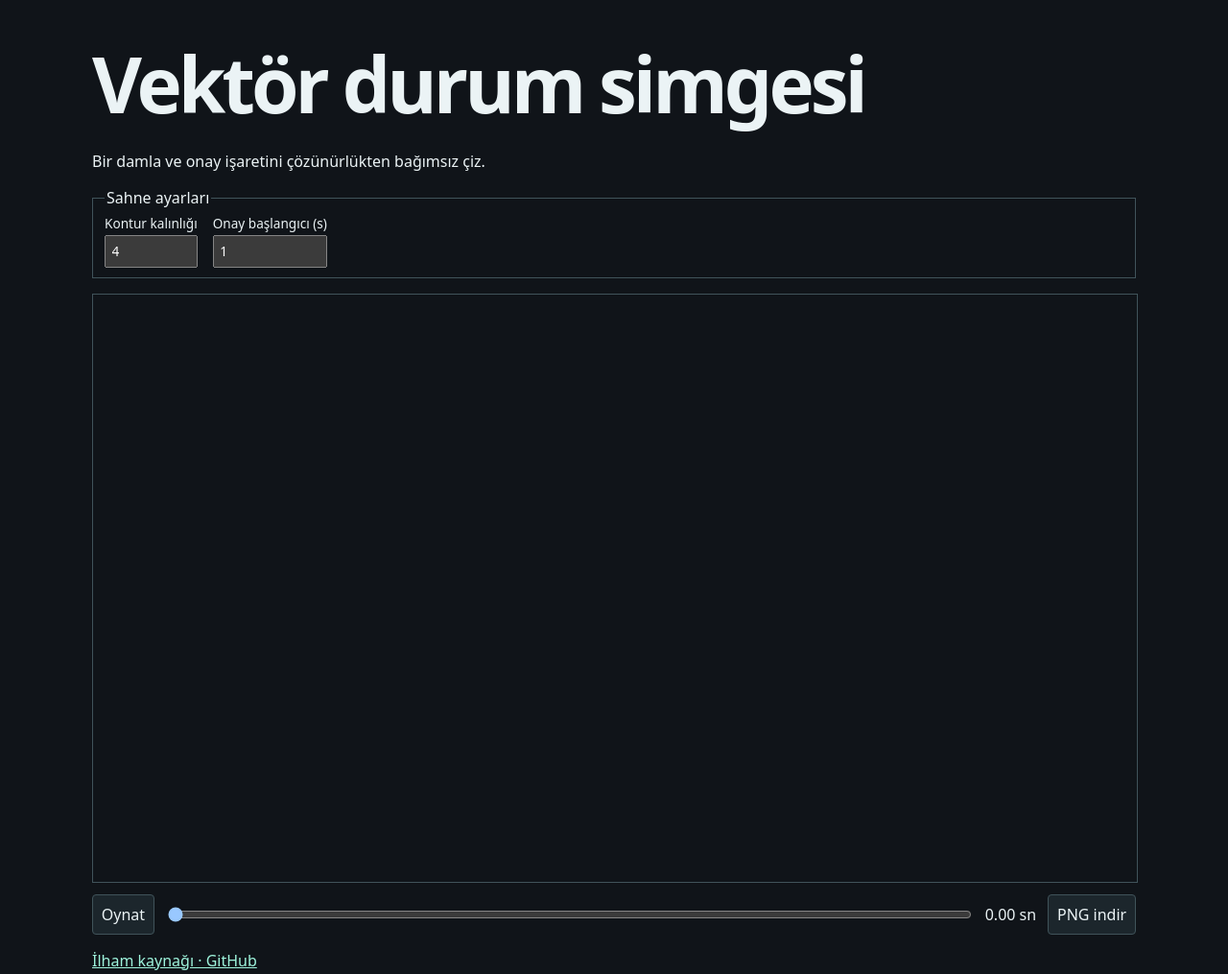
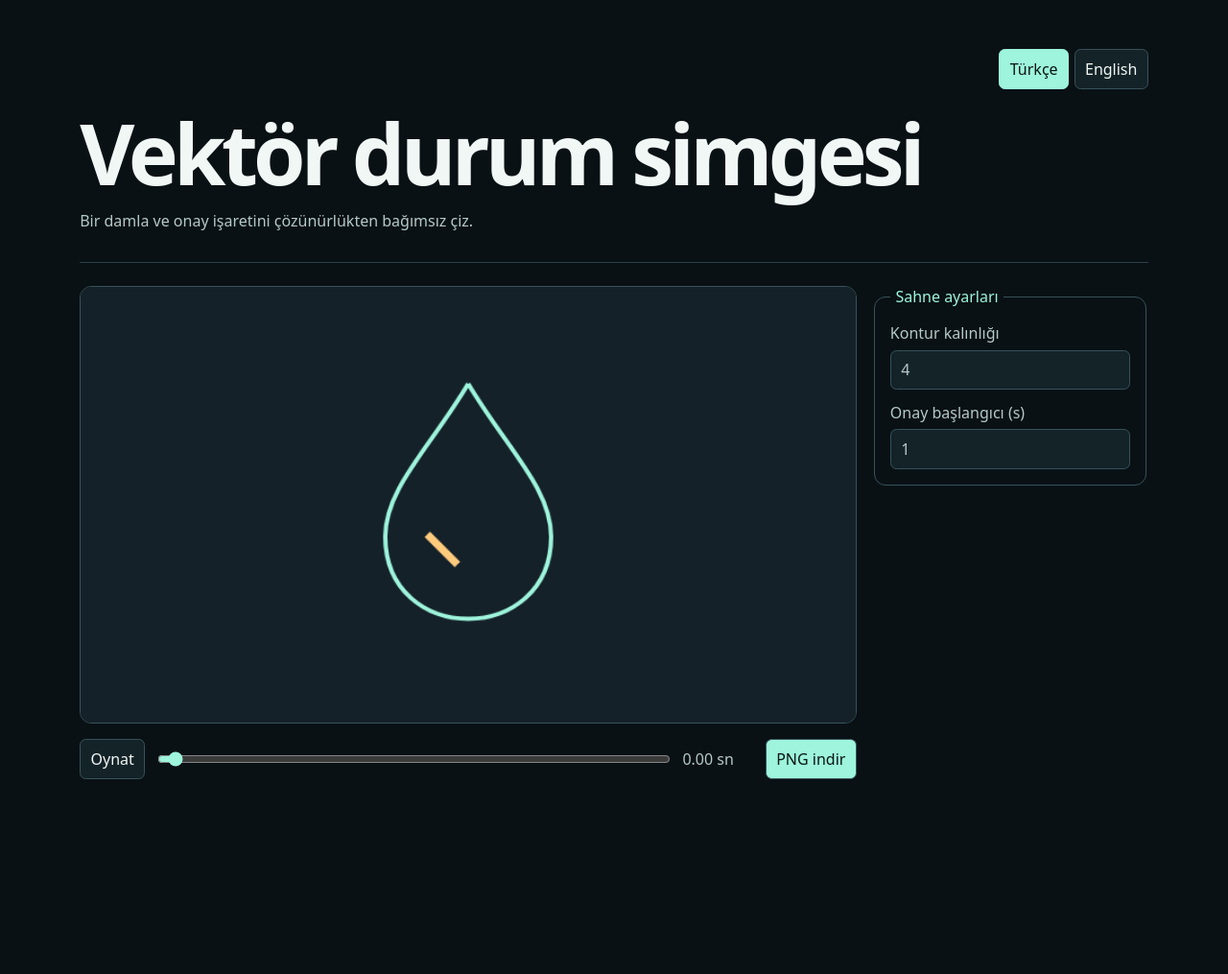
Before and after one commit to omerbek/water-drop-icon, a plain HTML site: page index.html in a window 1280 px wide. Shown: the whole page at 96% size. After the commit the page ends 879 px from the top, so only its background shows below. Drawn offline with Linux system fonts and the light colour scheme.

Commit message:
Add bilingual visual interface and documentation

```diff
--- a/index.html
+++ b/index.html
@@ -5,31 +5,41 @@
 <meta name="viewport" content="width=device-width, initial-scale=1">
 <title>Vektör durum simgesi</title>
 <style>
-:root {color-scheme: dark; font: 16px system-ui; background: #101419; color: #ebf3f5;}
-body {margin: 0 auto; max-width: 68rem; padding: 2rem 1.25rem;}
-h1 {font-size: clamp(2.5rem, 9vw, 5rem); margin: 0; letter-spacing: -.05em;}
-canvas {display: block; width: 100%; height: auto; border: 1px solid #40535a;}
-.controls {display: flex; align-items: center; gap: .75rem; margin-top: .75rem;}
-input {flex: 1; min-width: 4rem;}
-button {font: inherit; color: inherit; border: 1px solid #40535a; background: #1c262c; border-radius: .25rem; padding: .55rem; text-align: left; cursor: pointer;}
-a {color: #9ef4dc;}
-fieldset {display:flex; flex-wrap:wrap; gap:.75rem 1rem; margin:0 0 1rem; border:1px solid #40535a;}
-fieldset label {display:flex; flex-direction:column; gap:.2rem; font-size:.85rem;}
-fieldset input {font:inherit; max-width:15rem; padding:.35rem;}
-.controls {flex-wrap:wrap;}
+:root { color-scheme: dark; font: 16px system-ui,sans-serif; background: #091115; color: #f1f7f5; }
+* { box-sizing: border-box; }
+body { margin: 0 auto; max-width: 76rem; padding: clamp(1rem,4vw,4rem); }
+header { position: relative; padding-block: 4rem 2rem; border-bottom: 1px solid #2b4146; margin-bottom: 1.5rem; }
+h1 { margin: 0; font-size: clamp(2.5rem,7vw,5.5rem); line-height: 1; letter-spacing: -.055em; }
+header p { margin-bottom: 0; color: #b5c9c8; max-width: 46rem; }
+nav { position: absolute; inset: 0 0 auto auto; display: flex; gap: .35rem; }
+section { display: grid; grid-template-columns: minmax(0,1fr) minmax(14rem,18rem); gap: 1rem; align-items: start; }
+section > :not(fieldset) { grid-column: 1; }
+canvas { display: block; width: 100%; height: auto; border: 1px solid #385259; border-radius: .75rem; }
+fieldset { grid-column: 2; grid-row: 1 / span 3; display: grid; gap: .8rem; min-width: 0; padding: 1rem; border: 1px solid #385259; border-radius: .75rem; }
+legend { padding-inline: .35rem; color: #9ef4dc; }
+label { display: grid; gap: .4rem; color: #b5c9c8; }
+input, button { min-width: 0; padding: .55rem .65rem; border: 1px solid #385259; border-radius: .4rem; background: #142328; color: inherit; font: inherit; }
+button { cursor: pointer; }
+button:hover, button[aria-pressed=true] { border-color: #9ef4dc; }
+button[aria-pressed=true], #save { background: #9ef4dc; color: #091713; }
+:focus-visible { outline: 2px solid #ffcb7d; outline-offset: 3px; }
+.controls { display: flex; flex-wrap: wrap; align-items: center; gap: .65rem; }
+#seek { flex: 1; min-width: 6rem; accent-color: #9ef4dc; }
+#time { min-width: 4.75rem; font-variant-numeric: tabular-nums; color: #b5c9c8; }
+code { color: #9ef4dc; }
+@media (max-width: 740px) { section { display: flex; flex-direction: column; align-items: stretch; } }
 </style>
 </head>
 <body>
-<header><h1>Vektör durum simgesi</h1><p>Bir damla ve onay işaretini çözünürlükten bağımsız çiz.</p></header>
+<header><nav aria-label="Language"><button id="lang-tr" type="button" lang="tr" aria-pressed="true">Türkçe</button><button id="lang-en" type="button" lang="en" aria-pressed="false">English</button></nav><h1 data-i18n="title">Vektör durum simgesi</h1><p data-i18n="description">Bir damla ve onay işaretini çözünürlükten bağımsız çiz.</p></header>
 <main>
 <section>
-<fieldset id="settings"><legend>Sahne ayarları</legend>
-<label for="stroke">Kontur kalınlığı<input id="stroke" value="4" type="number" min="1" max="20" step="1"></label>
-<label for="delay">Onay başlangıcı (s)<input id="delay" value="1" type="number" min="0" max="5" step="0.1"></label>
+<fieldset id="settings"><legend data-i18n="settings">Sahne ayarları</legend>
+<label for="stroke"><span data-i18n="stroke">Kontur kalınlığı</span><input id="stroke" value="4" type="number" min="1" max="20" step="1"></label>
+<label for="delay"><span data-i18n="delay">Onay başlangıcı (s)</span><input id="delay" value="1" type="number" min="0" max="5" step="0.1"></label>
 </fieldset>
-<canvas width="720" height="405" aria-label="Seçili hareket deneyinin önizlemesi"></canvas>
-<div class="controls"><button id="play" type="button">Oynat</button><input id="seek" type="range" min="0" max="8" step="0.01" value="0" aria-label="Zaman çizelgesi"><output id="time">0.00 sn</output><button id="save" type="button">PNG indir</button></div>
-<p><a href="https://github.com/airbnb/lottie-web">İlham kaynağı · GitHub</a></p>
+<canvas width="720" height="405" data-i18n-label="preview" aria-label="Seçili hareket deneyinin önizlemesi"></canvas>
+<div class="controls"><button id="play" type="button">Oynat</button><input id="seek" type="range" min="0" max="8" step="0.01" value="0" data-i18n-label="timeline" aria-label="Zaman çizelgesi"><output id="time">0.00 sn</output><button id="save" data-i18n="save" type="button">PNG indir</button></div>
 </section>
 </main>
 <script src="scene.js"></script>
```
